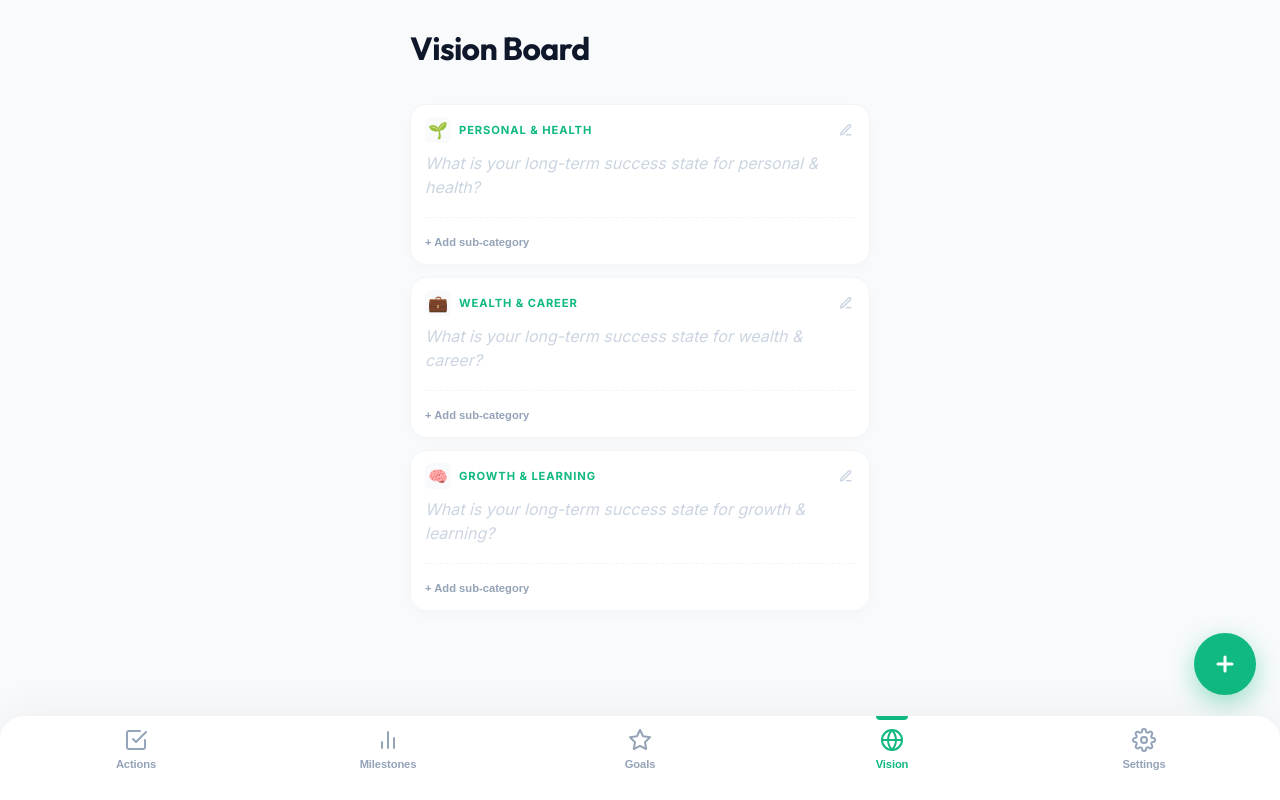
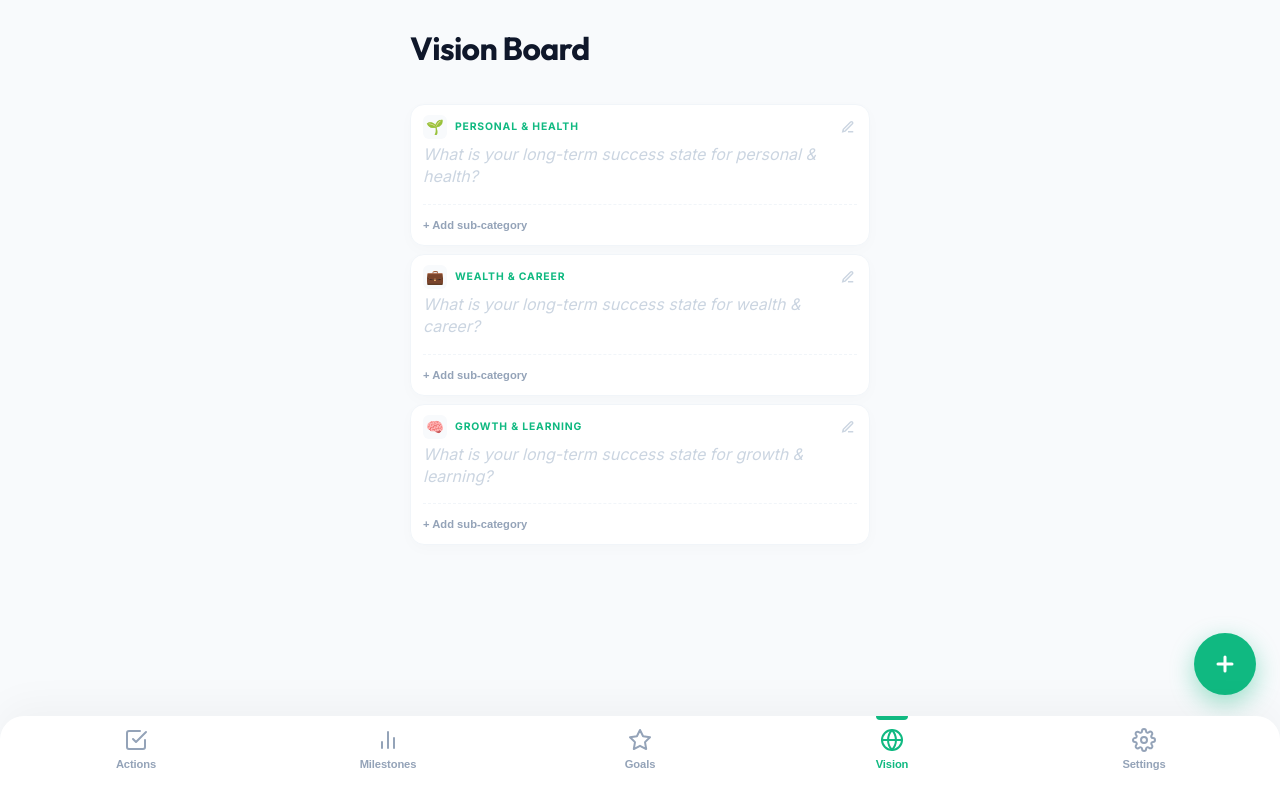
Before and after one commit to brompo/momentum, a React (Vite) app: page / in a window 1280 px wide. Both pictures are taken after a click on the button "Vision". Built offline with nearby package versions, Linux system fonts and the light colour scheme.

Commit message:
FIX Errors at the Vision Page

```diff
--- a/dev-dist/sw.js
+++ b/dev-dist/sw.js
@@ -85,7 +85,7 @@ define(['./workbox-7a5e81cd'], (function (workbox) { 'use strict';
     "revision": "d41d8cd98f00b204e9800998ecf8427e"
   }, {
     "url": "index.html",
-    "revision": "0.e7g19bg8d7o"
+    "revision": "0.3lij4ieimbg"
   }], {});
   workbox.cleanupOutdatedCaches();
   workbox.registerRoute(new workbox.NavigationRoute(workbox.createHandlerBoundToURL("index.html"), {
--- a/src/components/VisionView.css
+++ b/src/components/VisionView.css
@@ -4,12 +4,12 @@
 
 .vision-card-v2 {
   background: white;
-  border-radius: 16px;
-  padding: 12px 14px;
+  border-radius: 14px;
+  padding: 10px 12px;
   border: 1px solid #f1f5f9;
   box-shadow: 0 4px 15px rgba(0, 0, 0, 0.02);
   transition: all 0.3s cubic-bezier(0.16, 1, 0.3, 1);
-  margin-bottom: 12px;
+  margin-bottom: 8px;
   position: relative;
 }
 
@@ -22,7 +22,7 @@
   display: flex;
   justify-content: space-between;
   align-items: center;
-  margin-bottom: 8px;
+  margin-bottom: 4px;
 }
 
 .pillar-label-group {
@@ -32,9 +32,9 @@
 }
 
 .pillar-emoji-v2 {
-  font-size: 1rem;
-  width: 26px;
-  height: 26px;
+  font-size: 0.9rem;
+  width: 24px;
+  height: 24px;
   background: #f8fafc;
   display: flex;
   align-items: center;
@@ -43,7 +43,7 @@
 }
 
 .pillar-title-v2 {
-  font-size: 0.7rem;
+  font-size: 0.65rem;
   font-weight: 800;
   color: #10b981;
   text-transform: uppercase;
@@ -74,13 +74,14 @@
   background: transparent;
   outline: none;
   resize: none;
-  font-size: 0.9rem;
+  font-size: 0.85rem;
   font-weight: 500;
-  line-height: 1.5;
+  line-height: 1.4;
   color: #1e293b;
   padding: 0;
-  min-height: 40px;
+  min-height: 20px;
   font-family: inherit;
+  margin-bottom: 4px;
 }
 
 .vision-textarea-v2::placeholder {
@@ -91,28 +92,28 @@
 
 /* Modal Enhancements */
 .sub-categories-rack {
-  margin-top: 12px;
-  padding-top: 10px;
+  margin-top: 6px;
+  padding-top: 6px;
   border-top: 1px dashed #f1f5f9;
 }
 
 .sub-cat-group {
-  margin-bottom: 12px;
+  margin-bottom: 6px;
 }
 
 .sub-cat-group:last-child {
-  margin-bottom: 8px;
+  margin-bottom: 4px;
 }
 
 .sub-cat-header {
   display: flex;
   align-items: center;
   justify-content: space-between;
-  margin-bottom: 6px;
+  margin-bottom: 2px;
 }
 
 .sub-cat-title {
-  font-size: 0.75rem;
+  font-size: 0.7rem;
   font-weight: 700;
   color: #64748b;
   display: flex;
```
